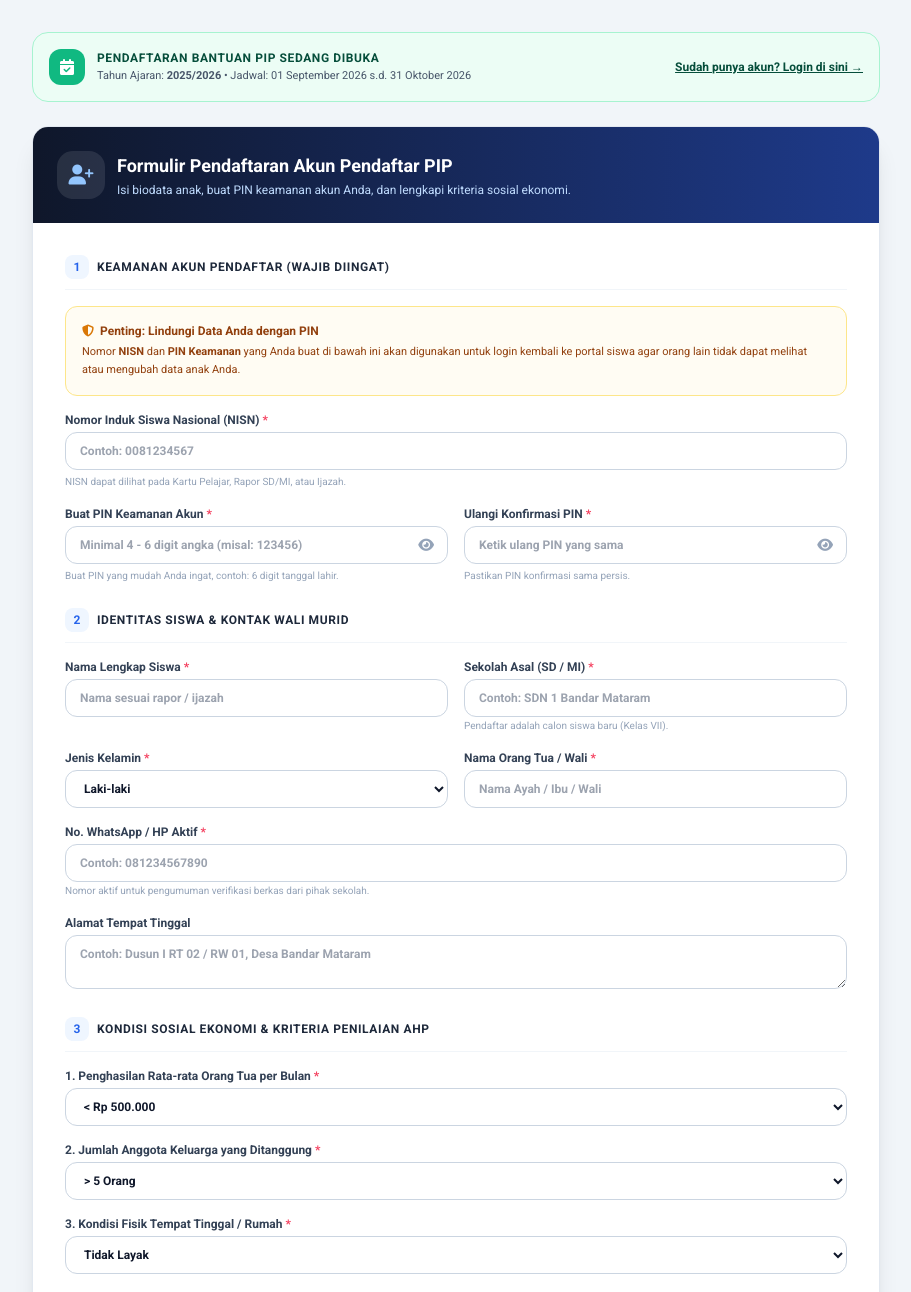
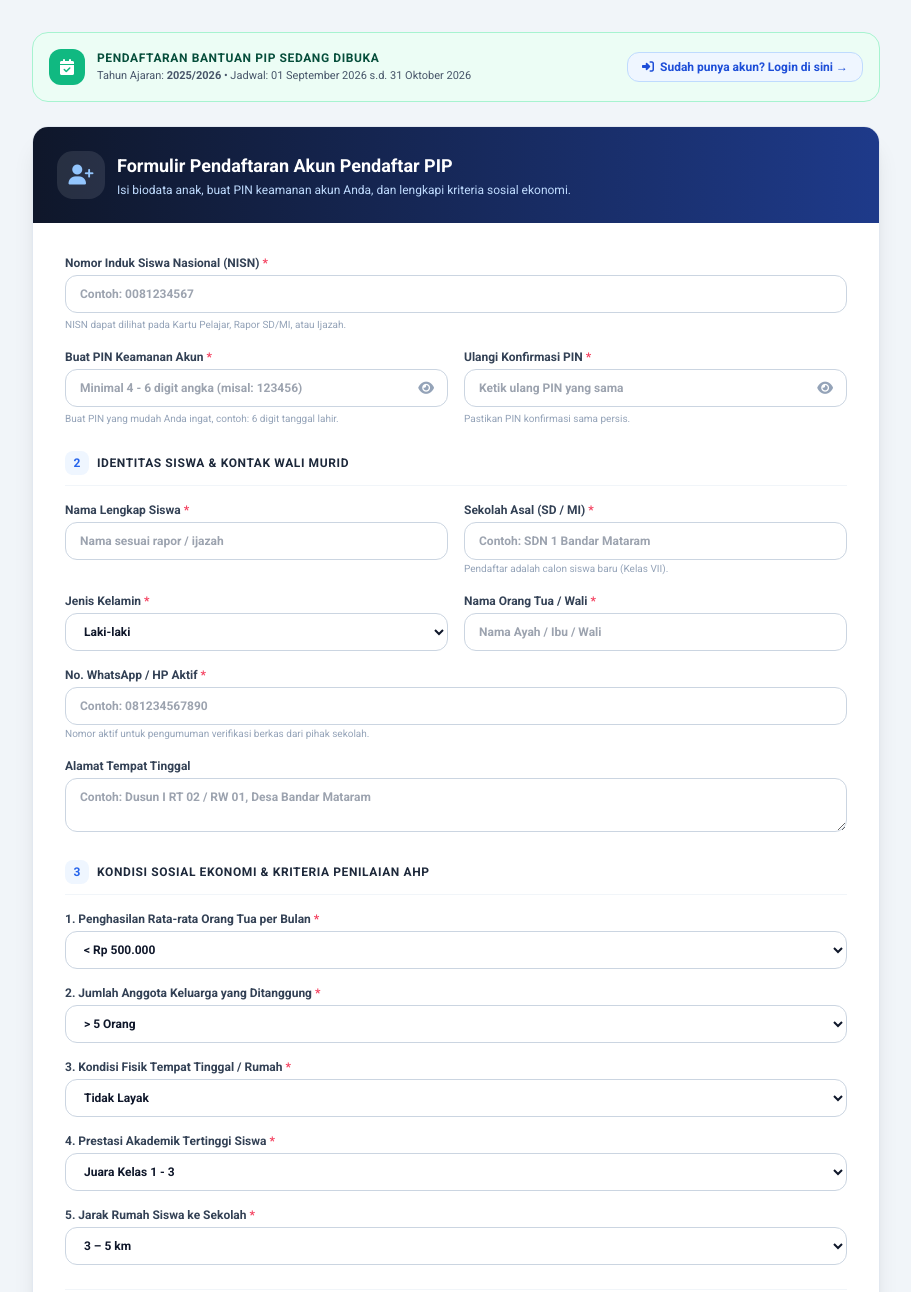
Before and after one commit to rfky01/spk-pip, a PHP site: page /daftar_siswa.php in a window 1280 px wide. Shown: the part 69-1361 px from the top of the page, without its empty margins (184-1095 px from the left). Run offline with PHP 8.4, Linux system fonts and the light colour scheme; data comes from the database, SQL or seed files in the repository; some libraries are stand-ins or nearby versions.

Commit message:
Update UI: rapikan login siswa dan halaman daftar siswa

```diff
--- a/daftar_siswa.php
+++ b/daftar_siswa.php
@@ -217,8 +217,9 @@ $logo_sekolah = !empty($pengaturan['logo']) && file_exists($pengaturan['logo'])
                 </div>
             </div>
             <div>
-                <a href="login_siswa.php" class="text-xs font-bold underline hover:no-underline flex items-center gap-1">
-                    Sudah punya akun? Login di sini &rarr;
+                <a href="login_siswa.php" class="px-3.5 py-1.5 bg-blue-50 hover:bg-blue-100 text-blue-700 border border-blue-200 rounded-xl text-xs font-bold transition-colors inline-flex items-center gap-1.5 shadow-xs">
+                    <i class="fa-solid fa-right-to-bracket text-xs"></i>
+                    <span>Sudah punya akun? Login di sini &rarr;</span>
                 </a>
             </div>
         </div>
@@ -254,22 +255,6 @@ $logo_sekolah = !empty($pengaturan['logo']) && file_exists($pengaturan['logo'])
 
                 <!-- BAGIAN 1: KEAMANAN AKUN (NISN & PIN) -->
                 <div>
-                    <div class="flex items-center gap-2 pb-2.5 border-b border-slate-100 mb-4">
-                        <div class="w-6 h-6 rounded-lg bg-blue-50 text-blue-600 flex items-center justify-center text-xs font-bold">1</div>
-                        <h3 class="text-xs font-extrabold uppercase tracking-wider text-slate-800">
-                            Keamanan Akun Pendaftar (Wajib Diingat)
-                        </h3>
-                    </div>
-
-                    <div class="p-4 bg-amber-50/60 border border-amber-200 rounded-xl mb-4 text-xs text-amber-900 space-y-1">
-                        <div class="font-bold flex items-center gap-1.5 text-amber-800">
-                            <i class="fa-solid fa-shield-halved text-amber-600"></i> Penting: Lindungi Data Anda dengan PIN
-                        </div>
-                        <p class="text-[11px] leading-relaxed text-amber-800">
-                            Nomor <b>NISN</b> dan <b>PIN Keamanan</b> yang Anda buat di bawah ini akan digunakan untuk login kembali ke portal siswa agar orang lain tidak dapat melihat atau mengubah data anak Anda.
-                        </p>
-                    </div>
-
                     <div class="grid grid-cols-1 sm:grid-cols-2 gap-4 text-xs">
                         <div class="sm:col-span-2">
                             <label class="block font-bold text-slate-700 mb-1">
```
Also changed, not shown: README.md, 2 other files.
